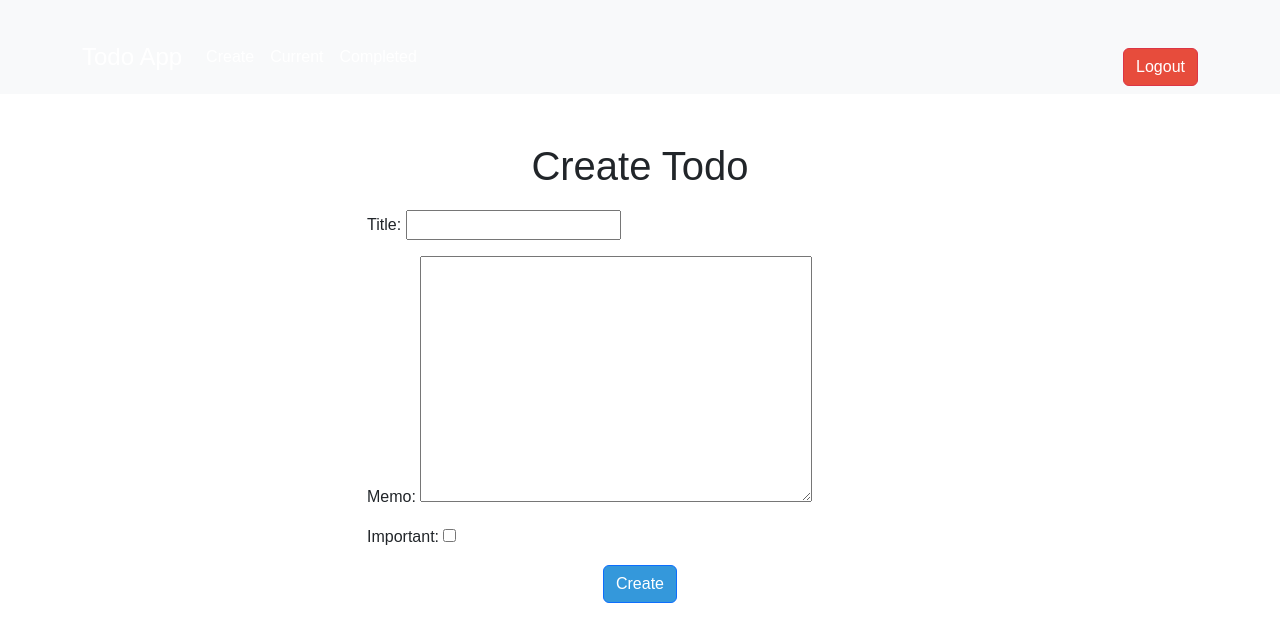
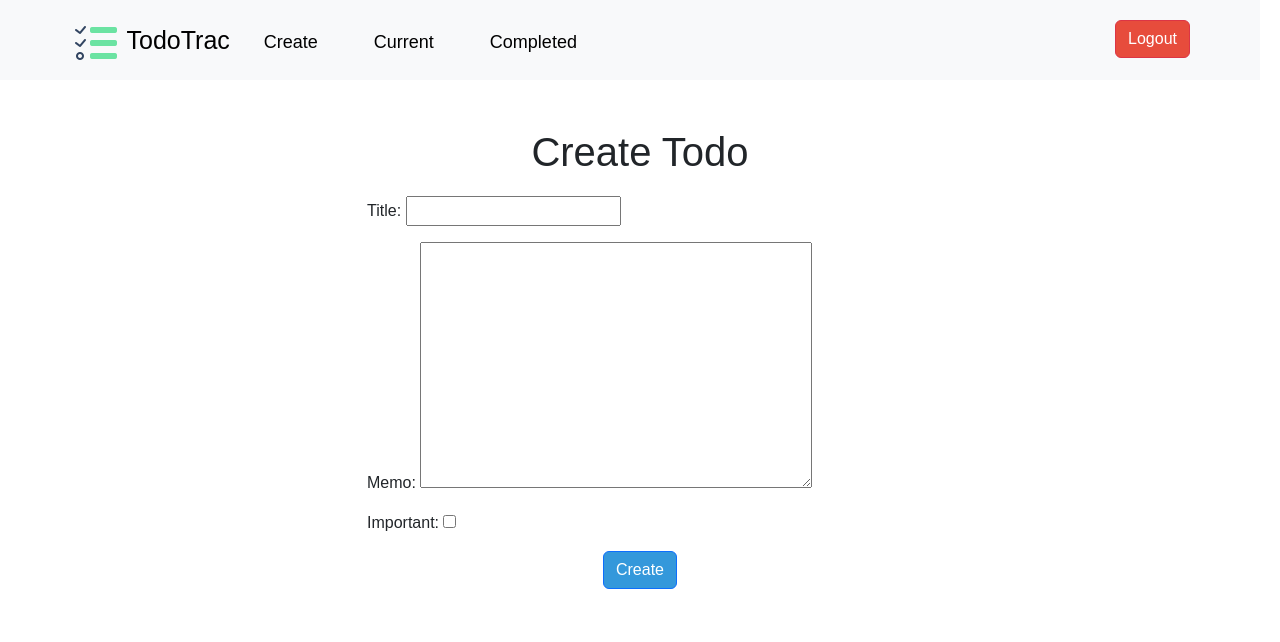
Before and after one commit to Karl9Doniz/todo-django-app, a Django app: page /create/ in a window 1280 px wide. Shown: the top 642 px of the page. Run offline with Django 4.2, Linux system fonts and the light colour scheme; a user stored in the database is signed in; some libraries are stand-ins or nearby versions.

Commit message:
updated styles, added logo

```diff
--- a/todo/static/todo/styles.css
+++ b/todo/static/todo/styles.css
@@ -3,23 +3,67 @@ body {
     font-family: Arial, sans-serif;
 }
 
-/* Style the navigation bar */
+/* Style the Logout button */
+.navbar form button {
+    margin-right: 20px; /* Adjust the margin as needed */
+}
+
+
+/* Style the Logout button */
+.btn-danger {
+    background-color: #e74c3c; /* Change the background color as needed */
+    color: #fff; /* Change the text color as needed */
+    position: absolute;
+    top: 25px;
+    right: 50px;
+}
+
 .navbar {
-    background-color: #3498db;
+    background-color: #007bff; /* Change this color to your desired background color */
+    display: flex;
+    justify-content: center;
+    align-items: center;
+    height: 80px; /* Adjust the height as needed */
+    margin-right: 20px; /* Adjust the horizontal margin as needed */
+    vertical-align: middle; /* Vertically align the button in the middle */
+}
+
+.navbar form button{
+    margin-right: 20px; /* Adjust the horizontal margin as needed */
+    vertical-align: middle; /* Vertically align the button in the middle */
+    margin-top: -5px;
 }
 
 .navbar-brand {
-    color: #fff;
-    font-size: 24px;
+    font-size: 25px;
+    vertical-align: middle;
 }
 
+/* Navbar text color (set to black) */
 .navbar a.nav-link {
-    color: #fff;
+    color: #000; /* Change the color as needed */
+    font-size: 18px;
+    margin-right: 20px; /* Adjust the margin as needed */
+}
+
+/* Navbar link color on hover */
+.navbar a.nav-link:hover {
+    color: #ffcc00; /* Change this color to your desired hover text color */
+}
+
+.custom-spacing {
+    margin-left: 20px; /* Adjust the value as needed */
+}
+
+/* Adjust spacing between navbar items */
+.navbar-nav li {
+    margin: 0 10px; /* Adjust the margin as needed */
 }
 
 /* Add margin to the container */
 .container {
-    margin-top: 20px;
+    margin-top: 5px;
+    vertical-align: middle;
 }
 
 /* Style the Jumbotron on the home page */
@@ -45,11 +89,6 @@ body {
     color: #fff;
 }
 
-.btn-danger {
-    background-color: #e74c3c;
-    color: #fff;
-}
-
 /* Center the text within the Jumbotron */
 .jumbotron h1 {
     text-align: center;
--- a/todo/templates/todo/base.html
+++ b/todo/templates/todo/base.html
@@ -4,18 +4,24 @@
 <head>
     <meta charset="UTF-8">
     <meta name="viewport" content="width=device-width, initial-scale=1.0">
-    <title>Your Todo App</title>
+    <title>TodoTrac</title>
     <!-- Add Bootstrap CSS -->
     <link rel="stylesheet" href="https://cdn.jsdelivr.net/npm/bootstrap/dist/css/bootstrap.min.css">
     <!-- Add your custom CSS -->
-    <link rel="stylesheet" type="text/css" href="todo/static/todo/styles.css">
+    <link rel="stylesheet" type="text/css" href="{% static 'todo/styles.css' %}">
 </head>
 <body>
+    {% if user.is_authenticated %}
     <nav class="navbar navbar-expand-lg navbar-light bg-light">
-        <div class="container">
-            <a class="navbar-brand" href="/">Todo App</a>
-            {% if user.is_authenticated %}
-                <div class="collapse navbar-collapse" id="navbarNav">
+        <div class="container d-flex align-items-center justify-content-between">
+            <div>
+                <a class="navbar-brand" href="/">
+                    <img src="{% static 'todo/logo.png' %}" alt="TodoTrac Logo">
+                    <span class="ml-2">TodoTrac</span>
+                </a>
+            </div>
+            <!-- Navigation links for logged-in users -->
+            <div class="navbar-collapse" id="navbarNav">
                 <ul class="navbar-nav">
                     <li class="nav-item">
                         <a class="nav-link" href="{% url 'createtodo' %}">Create</a>
@@ -27,12 +33,27 @@
                         <a class="nav-link" href="{% url 'completedtodos' %}">Completed</a>
                     </li>
                 </ul>
-                </div>
-                <form action="{% url 'logoutuser' %}" method="POST" class="ml-auto">
+                <form action="{%url 'logoutuser' %}" method="POST">
                     {% csrf_token %}
                     <button type="submit" class="btn btn-danger">Logout</button>
                 </form>
+            </div>
+        </div>
+    </nav>
+
     {% else %}
+
+    <nav class="navbar navbar-expand-lg navbar-light bg-light">
+        <div class="container d-flex align-items-center justify-content-between">
+            <div>
+                <a class="navbar-brand" href="/">
+                    <img src="{% static 'todo/logo.png' %}" alt="TodoTrac Logo">
+                    <span class="ml-2">TodoTrac</span>
+                </a>
+
+            </div>
+            <!-- Added div for Sign Up and Login -->
+            <div class="navbar-collapse" id="navbarNav">
                 <ul class="navbar-nav ml-auto">
                     <li class="nav-item">
                         <a class="nav-link" href="{% url 'signupuser' %}">Sign Up</a>
@@ -41,9 +62,10 @@
                         <a class="nav-link" href="{% url 'loginuser' %}">Login</a>
                     </li>
                 </ul>
-            {% endif %}
+            </div>
         </div>
     </nav>
+    {% endif %}
     <div class="container mt-4">
         {% block content %}{% endblock %}
     </div>
--- a/todo/templates/todo/loginuser.html
+++ b/todo/templates/todo/loginuser.html
@@ -1,7 +1,7 @@
 {% extends 'todo/base.html' %}
 {% block content %}
 <div class="row justify-content-center mt-5">
-    <div class="col-md-6">
+    <div class="col-md-3">
         <h1 class="text-center">Login</h1>
         <h2 class="text-center text-danger">{{ error }}</h2>
         <form method="POST">
--- a/todo/templates/todo/signupuser.html
+++ b/todo/templates/todo/signupuser.html
@@ -6,6 +6,7 @@
         <h2 class="text-center text-danger">{{ error }}</h2>
         <form method="POST">
             {% csrf_token %}
+            {{ form.email.label_tag }} {{ form.email }}
             {{ form.as_p }}
             <div class="text-center mt-3">
                 <button type="submit" class="btn btn-primary">Sign Up</button>
--- a/todowoo/settings.py
+++ b/todowoo/settings.py
@@ -10,6 +10,7 @@ For the full list of settings and their values, see
 https://docs.djangoproject.com/en/4.2/ref/settings/
 """
 
+import os
 from pathlib import Path
 
 # Build paths inside the project like this: BASE_DIR / 'subdir'.
@@ -116,10 +117,11 @@ USE_TZ = True
 # Static files (CSS, JavaScript, Images)
 # https://docs.djangoproject.com/en/4.2/howto/static-files/
 
-STATIC_URL = 'static/'
+STATIC_URL = '/static/'
 
 # Default primary key field type
 # https://docs.djangoproject.com/en/4.2/ref/settings/#default-auto-field
+STATICFILES_DIRS = [os.path.join(BASE_DIR, 'static')]
 
 DEFAULT_AUTO_FIELD = 'django.db.models.BigAutoField'
 
```
Also changed, not shown: db.sqlite3, todo/static/todo/logo.png (added). Lines whose indentation alone changed are shown as unchanged.
